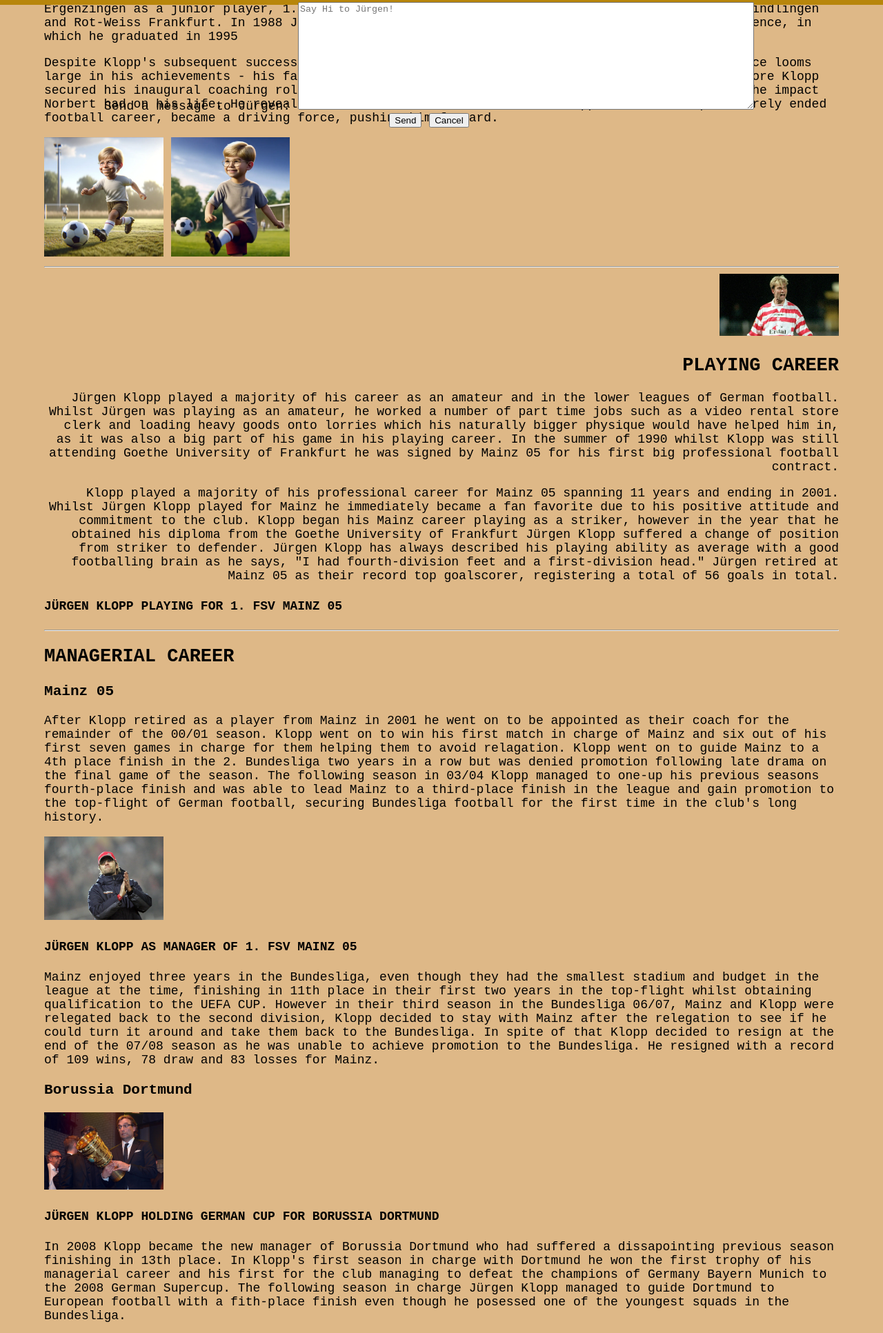
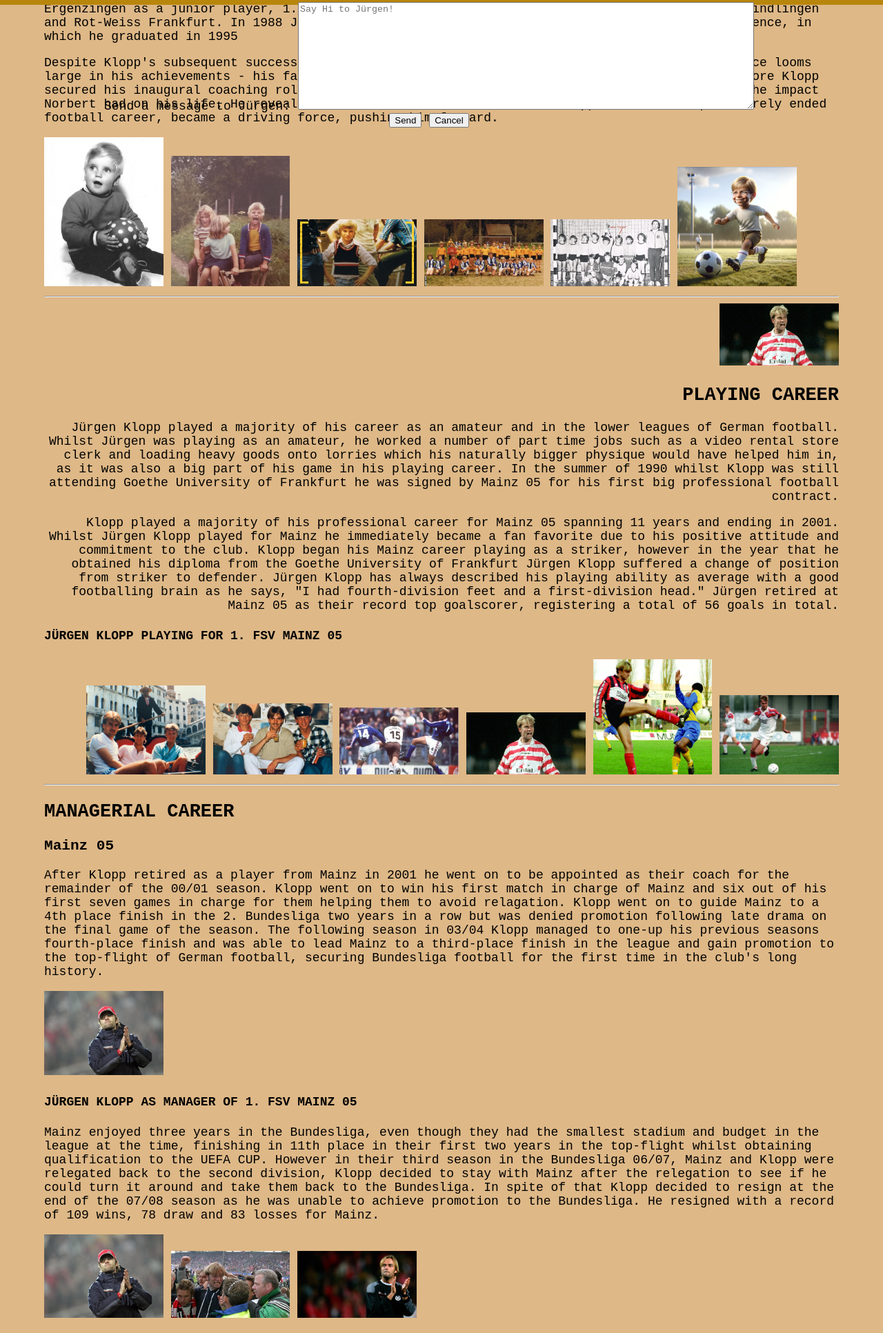
Before and after one commit to Gyamfi98/History-of-Kloppo, a plain HTML site: page index.html in a window 1280 px wide. Shown: the part 793-2726 px from the top of the page at 69% size. Drawn offline with Linux system fonts and the light colour scheme.

Commit message:
Add images to html

```diff
--- a/index.html
+++ b/index.html
@@ -53,9 +53,12 @@
             graduated in 1995</p>
             <p>Despite Klopp's subsequent success in lifting numerous trophies in his career, a poignant absence looms large in his achievements - his father Norbert. Tragically, Norbert passed away four months before Klopp secured his inaugural coaching role at Mainz in 2001. In interviews, Klopp, has openly shared the impact Norbert had on his life. He revealed that his father, who faced the disappointment of a prematurely ended football career, became a driving force, pushing him forward.
             </p>
-            <img src="assets/img/young-klopp-ai.webp" alt="AI Jürgen Klopp playing football in Germany">
-            <img src="assets/img/young-klopp-ai-2.webp" alt="AI Jürgen Klopp playing football in Germany">
-
+            <img src="assets/img/baby-klopp.jpg" alt="AI Jürgen Klopp playing football in Germany">
+            <img src="assets/img/Klopp-sisters.jpeg" alt="">
+            <img src="assets/img/Kid-Klopp.png" alt="AI Jürgen Klopp playing football in Germany">
+            <img src="assets/img/child-klopp-football-team.webp" alt="">
+            <img src="assets/img/Klopp-child-football.webp" alt="">
+            <img src="assets/img/young-klopp-ai.webp" alt="">
     </div>
     <hr>
     <div class="right" id="player">
@@ -75,6 +78,12 @@
             footballing brain as he says, "I had fourth-division feet and a first-division head." Jürgen retired at
             Mainz 05 as their record top goalscorer, registering a total of 56 goals in total. </p>
         <h4 class="left">Jürgen Klopp playing for 1. FSV Mainz 05</h4>
+            <img src="assets/img/Klopp-boat-holiday.jpeg" alt="">
+            <img src="assets/img/Klopp-drinking.jpeg" alt="">
+            <img src="assets/img/Klopp-mainz-player.webp" alt="">
+            <img src="assets/img/mainz-klopp.jpg" class="red-and-white" alt="Jürgen Klopp playing for Mainz">
+            <img src="assets/img/klopp=player-kicking-ball.jpg" alt="">
+            <img src="assets/img/Klopp-running-mainz.jpg" alt="">
     </div>
     <hr>
     <!--  -->
@@ -97,6 +106,9 @@
             could turn it around and take them back to the Bundesliga. In spite of that Klopp decided to resign at the
             end of the 07/08 season as he was unable to achieve promotion to the Bundesliga. He resigned with a record
             of 109 wins, 78 draw and 83 losses for Mainz.</p>
+            <img src="assets/img/mainz-klopp-manager.jpg" alt="Klopp as manager of Mainz">
+            <img src="assets/img/Klopp-mainz-manager.webp" alt="">
+            <img src="assets/img/Klopp-mainz-manager-4.jpg" alt="">
         <h3>Borussia Dortmund</h3>
         <img src="assets/img/klopp-german-cup.webp" alt="Jurgen Klopp holding the German Cup"> <aside><h4 class="left">Jürgen Klopp holding German Cup for Borussia Dortmund</h4></aside>
         <p>In 2008 Klopp became the new manager of Borussia Dortmund who had suffered a dissapointing previous season
@@ -125,6 +137,12 @@
             after Klopp annonuced his intention to leave Dortmund but not enough to turn their form around. Dortmund
             finished in seventh place in the league and were knocked out of the rest of the competitions that they were
             involved in. Jürgen Klopp finished at Dortmund with a record of 180 wins, 69 draws and 70 losses.</p>
+            <img src="assets/img/klopp-german-cup.webp" alt="Jurgen Klopp holding the German Cup">
+            <img src="assets/img/dortmund-klopp.jpg" alt="Klopp lifting Bündesliga">
+            <img src="assets/img/Jurgen-Klopp-yellow.avif" alt="">
+            <img src="assets/img/klopp-rock-and-roll.jpg" alt="">
+            <img src="assets/img/Klopp-Dortmund-farewell.webp" alt="">
+            <img src="assets/img/klopp-goodbte.jpg" alt="">
     </div>
     <div class="right">
         <h3>Liverpool FC</h3>
```
